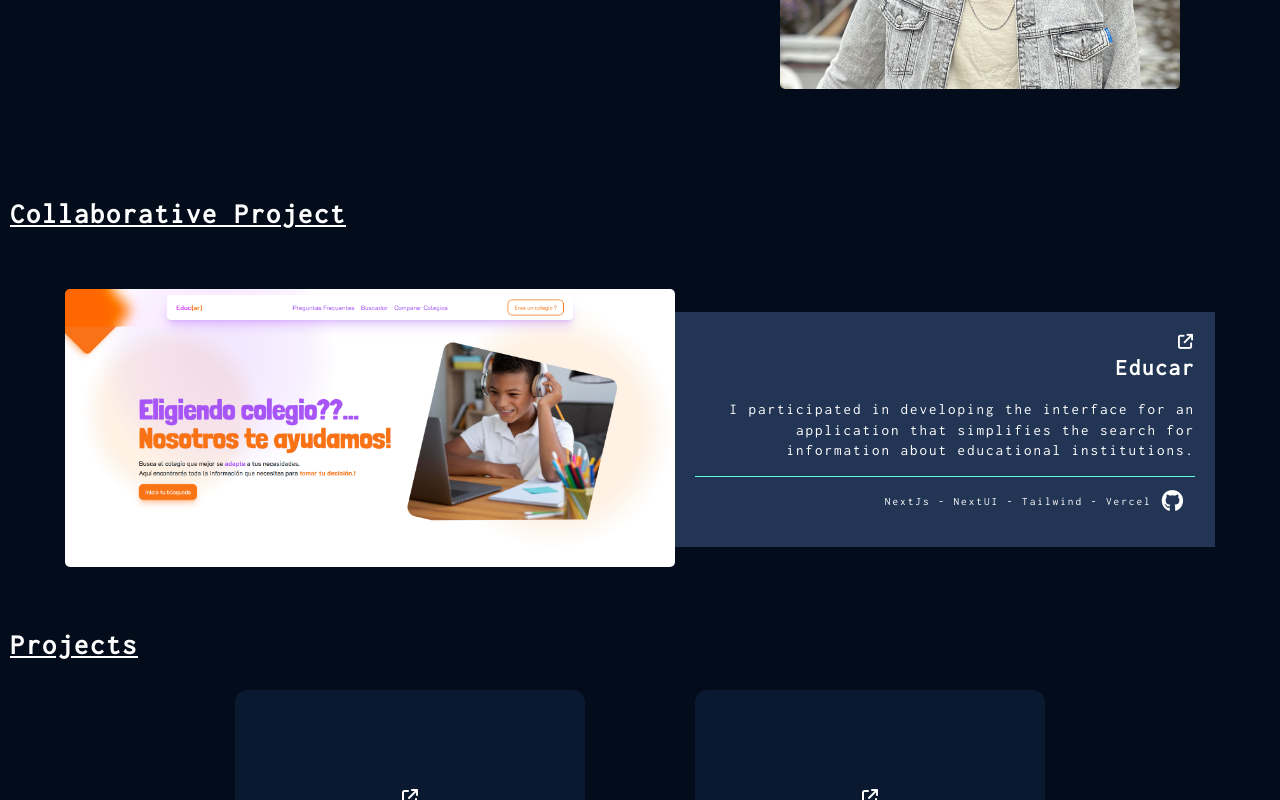
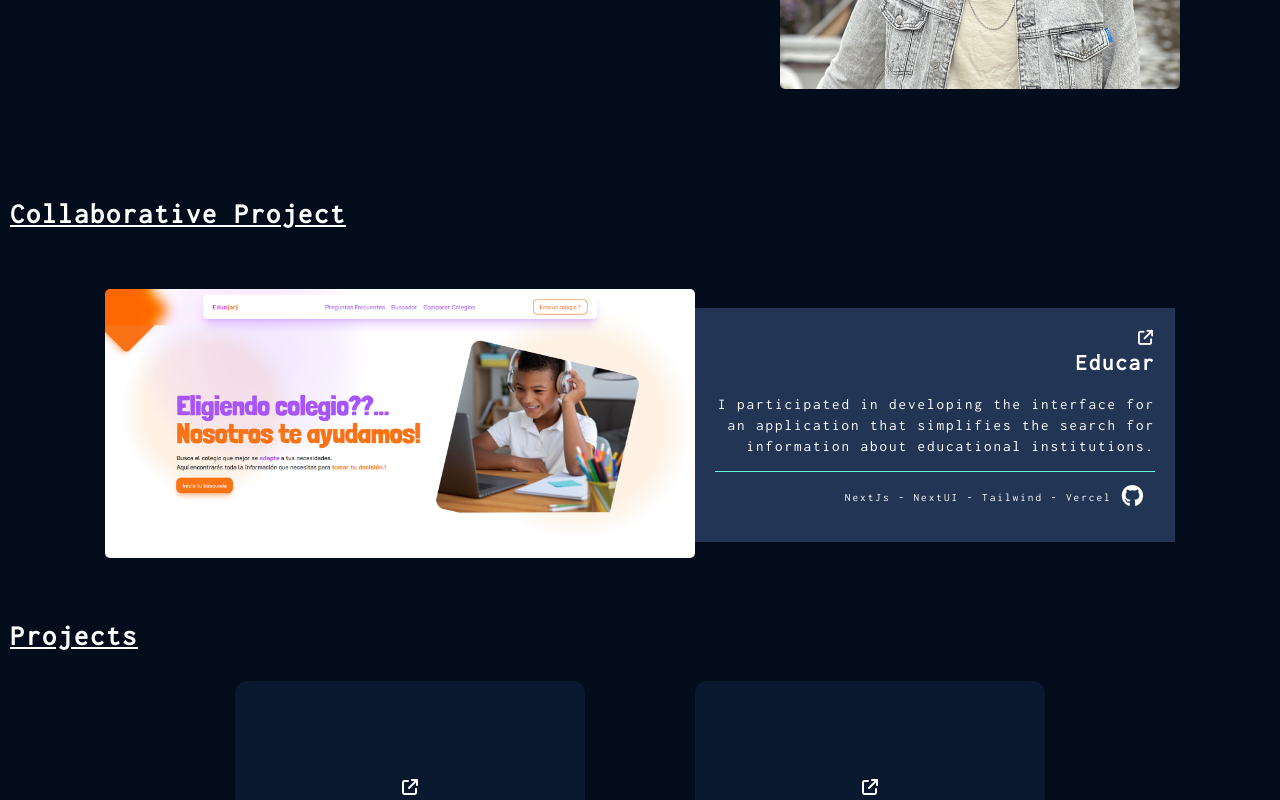
Before and after one commit to CristianMozetich/Portfolio, a React (Vite) app: page / in a window 1280 px wide. Shown: the part 595-1395 px from the top of the page. Built offline with nearby package versions, Linux system fonts and the light colour scheme.

Commit message:
actualizaciones

```diff
--- a/src/App.css
+++ b/src/App.css
@@ -35,7 +35,12 @@ body {
   border-color: orangered;
 }
 
-
+.modo-light .educar_container a i:hover{
+  color: orangered;
+}
+.modo-light .desc_educar a:hover{
+  color: orangered;
+}
 
 .btn {
   background-color: transparent;
@@ -82,6 +87,9 @@ body {
 
 .modo-light a{
   color: #474747;
+}
+.modo-light a i:hover{
+  color: orangered;
 }
 
 .modo-navy a{
--- a/src/Components/EducarProyect/EducarProyect.css
+++ b/src/Components/EducarProyect/EducarProyect.css
@@ -1,36 +1,38 @@
-.proy_colaborativo{
+.proy_colaborativo {
     max-width: 1300px;
     height: 50px;
     display: flex;
     margin: auto;
     justify-content: left;
 }
-.proy_colaborativo h2{
+
+.proy_colaborativo h2 {
     text-align: left;
     letter-spacing: 0.125rem;
     margin: 10px;
     text-decoration: underline;
     font-size: 28px;
 }
-.educar_container{
+
+.educar_container {
     display: flex;
     justify-content: center;
     align-items: center;
     flex-wrap: wrap;
     margin: 20px auto;
-    max-width: 1300px;
+    max-width: 1100px;
     padding: 30px;
 }
 
-.img_educar{
-    width: 610px;
+.img_educar {
+    width: 590px;
     max-width: 100%;
     height: auto;
     transition: 0.3s ease;
     border-radius: 5px;
 }
 
-.img_educar:hover{
+.img_educar:hover {
     transform: scale(1.02);
 }
 
@@ -38,30 +40,33 @@
     padding: 20px;
     background-color: #233554;
     text-align: end;
-    width: 500px;
+    width: 440px;
     max-width: 100%;
     letter-spacing: 0.125rem;
     line-height: 1.375;
     font-size: 15px;
 }
 
-.tech_educar{
+.tech_educar {
     display: flex;
     align-items: center;
     justify-content: end;
 }
-.tech_edu{
+
+.tech_edu {
     font-size: 0.75em;
 }
-.github_educar{
+
+.github_educar {
     font-size: 22px;
     padding: 5px;
     margin: 5px;
 }
-.desc_educar h2{
+
+.desc_educar h2 {
     margin: 0px;
 }
 
-.desc_educar a:hover{
+.desc_educar a:hover {
     color: #64ffda;
 }
```
